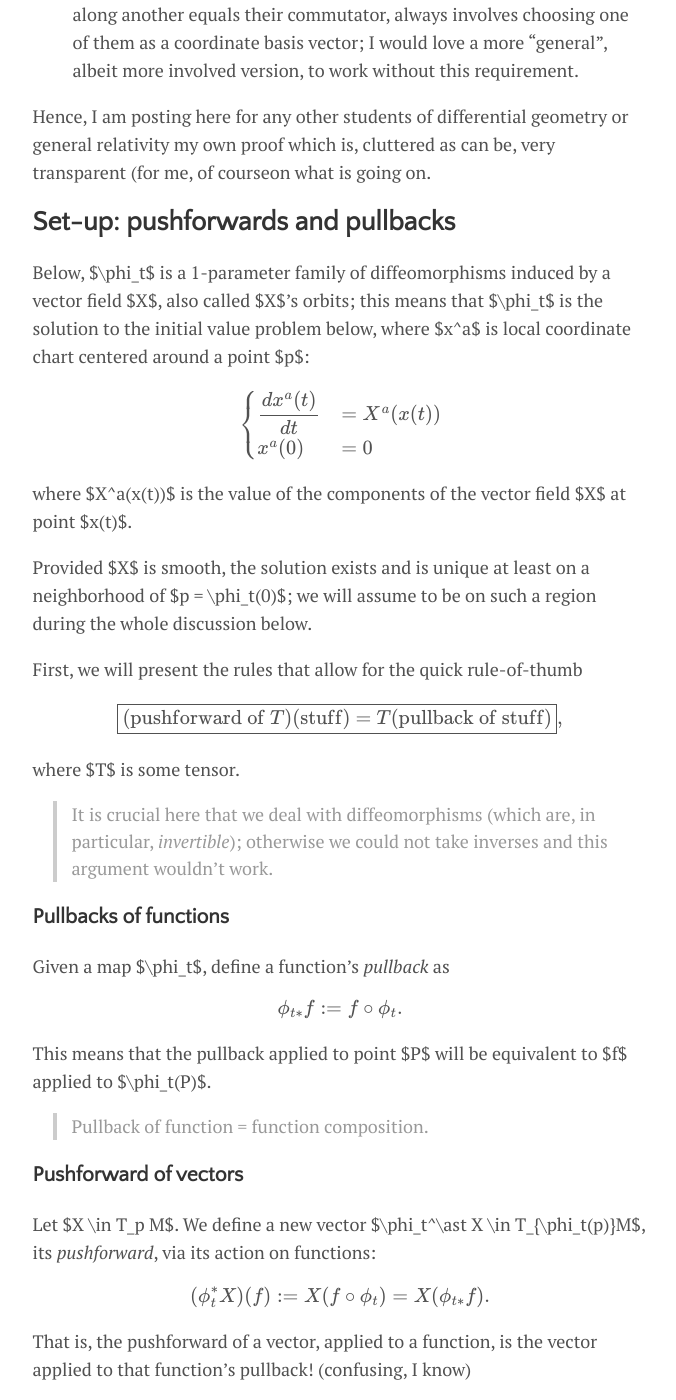
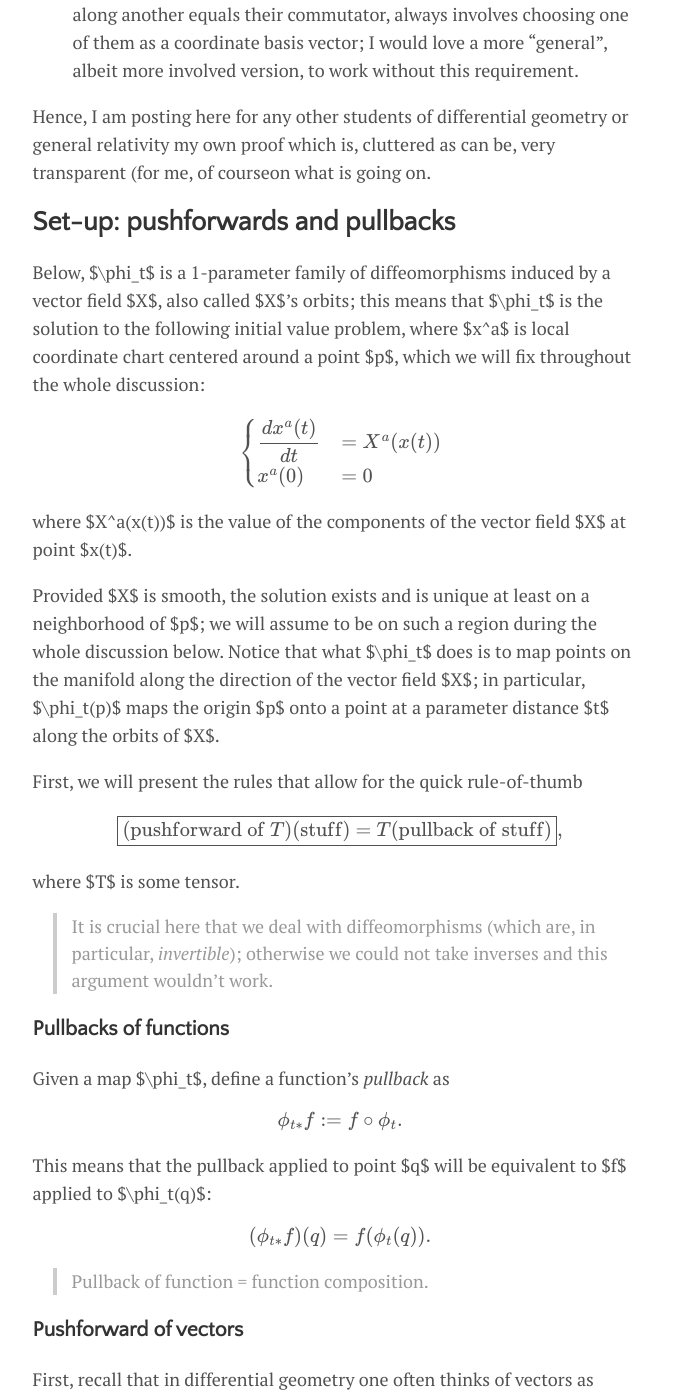
Before and after one commit to takeshimg92/takeshimg92.github.io, a Jekyll site: the page built from _posts/2023-06-25-lie_derivatives.md, in a window 1280 px wide and 1400 px high, scrolled down 1269 px. Shown: the whole window, without its empty margins (300-976 px from the left). Built offline with Jekyll 4.4.1, drawn with Linux system fonts in a browser that asks for light colours; formulas are drawn with MathJax 3; some of the changed text lies outside the part shown.

Commit message:
Updated to correct mistakes and added more discussion on vector fields

```diff
--- a/_posts/2023-06-25-lie_derivatives.md
+++ b/_posts/2023-06-25-lie_derivatives.md
@@ -25,7 +25,7 @@
 
 ## Set-up: pushforwards and pullbacks
 
-Below, $\phi_t$ is a 1-parameter family of diffeomorphisms induced by a vector field $X$, also called $X$'s orbits; this means that $\phi_t$ is the solution to the initial value problem below, where $x^a$ is local coordinate chart centered around a point $p$:
+Below, $\phi_t$ is a 1-parameter family of diffeomorphisms induced by a vector field $X$, also called $X$'s orbits; this means that $\phi_t$ is the solution to the following initial value problem, where $x^a$ is local coordinate chart centered around a point $p$, which we will fix throughout the whole discussion:
 
 $$\begin{cases}
 \displaystyle \frac{d x^a(t)}{dt} &= X^a(x(t))\\
@@ -34,7 +34,7 @@
 
 where $X^a(x(t))$ is the value of the components of the vector field $X$ at point $x(t)$.
 
-Provided $X$ is smooth, the solution exists and is unique at least on a neighborhood of $p = \phi_t(0)$; we will assume to be on such a region during the whole discussion below.
+Provided $X$ is smooth, the solution exists and is unique at least on a neighborhood of $p$; we will assume to be on such a region during the whole discussion below. Notice that what $\phi_t$ does is to map points on the manifold along the direction of the vector field $X$; in particular, $\phi_t(p)$ maps the origin $p$ onto a point at a parameter distance $t$ along the orbits of $X$.
 
 First, we will present the rules that allow for the quick rule-of-thumb
 
@@ -50,14 +50,23 @@
 
 $$\phi_{t*}f:=f\circ\phi_t.$$
 
-This means that the pullback applied to point $P$ will be equivalent to $f$ applied to $\phi_t(P)$.
+This means that the pullback applied to point $q$ will be equivalent to $f$ applied to $\phi_t(q)$:
+
+$$(\phi_{t*}f)(q) = f(\phi_t(q)).$$
+
 > Pullback of function = function composition.
 
 ### Pushforward of vectors
 
-Let $X \in T_p M$. We define a new vector $\phi_t^\ast X \in T_{\phi_t(p)}M$, its *pushforward*, via its action on functions:
+First, recall that in differential geometry one often thinks of vectors as differential operators: let $T_q M$ be the tangent space to a point $q$ in the manifold. There exists a coordinate chart $x^a$ (where $a$ ranges from 1 to the dimension of the manifold) such that $T_q M$ is the span of $\partial/\partial x^a$. Any vector $X \in T_q M$ is then of the form
 
-$$(\phi_t^*X)(f):= X(f\circ \phi_t) = X(\phi_{t*}f).$$
+$$X = X^a \left( \frac{\partial}{\partial x^a}\right)_q$$
+
+and operations such as $X(f)$ are well-defined, where $f$ is a function defined on the manifold.
+
+Now, let $X \in T_p M$. We define a new vector $\phi_t^\ast X \in T_{\phi_t(p)}M$, its *pushforward*, via its action on functions:
+
+$$(\phi_t^\ast X)(f):= X(f\circ \phi_t) = X(\phi_{t\ast }f).$$
 
 That is, the pushforward of a vector, applied to a function, is the vector applied to that function's pullback! (confusing, I know)
 > (Pushforward of vector)(function) = Vector(pullback of function).
```
